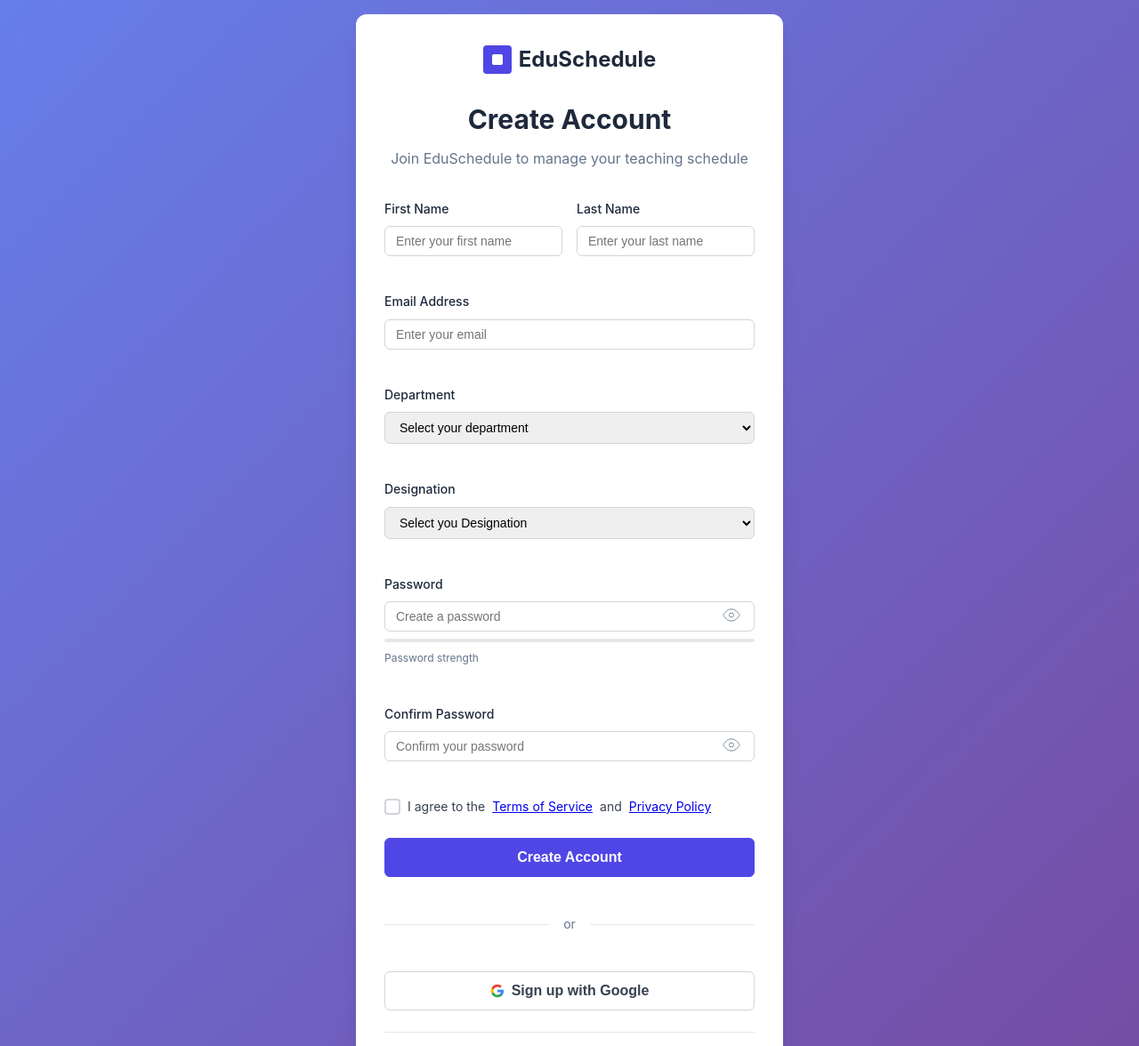
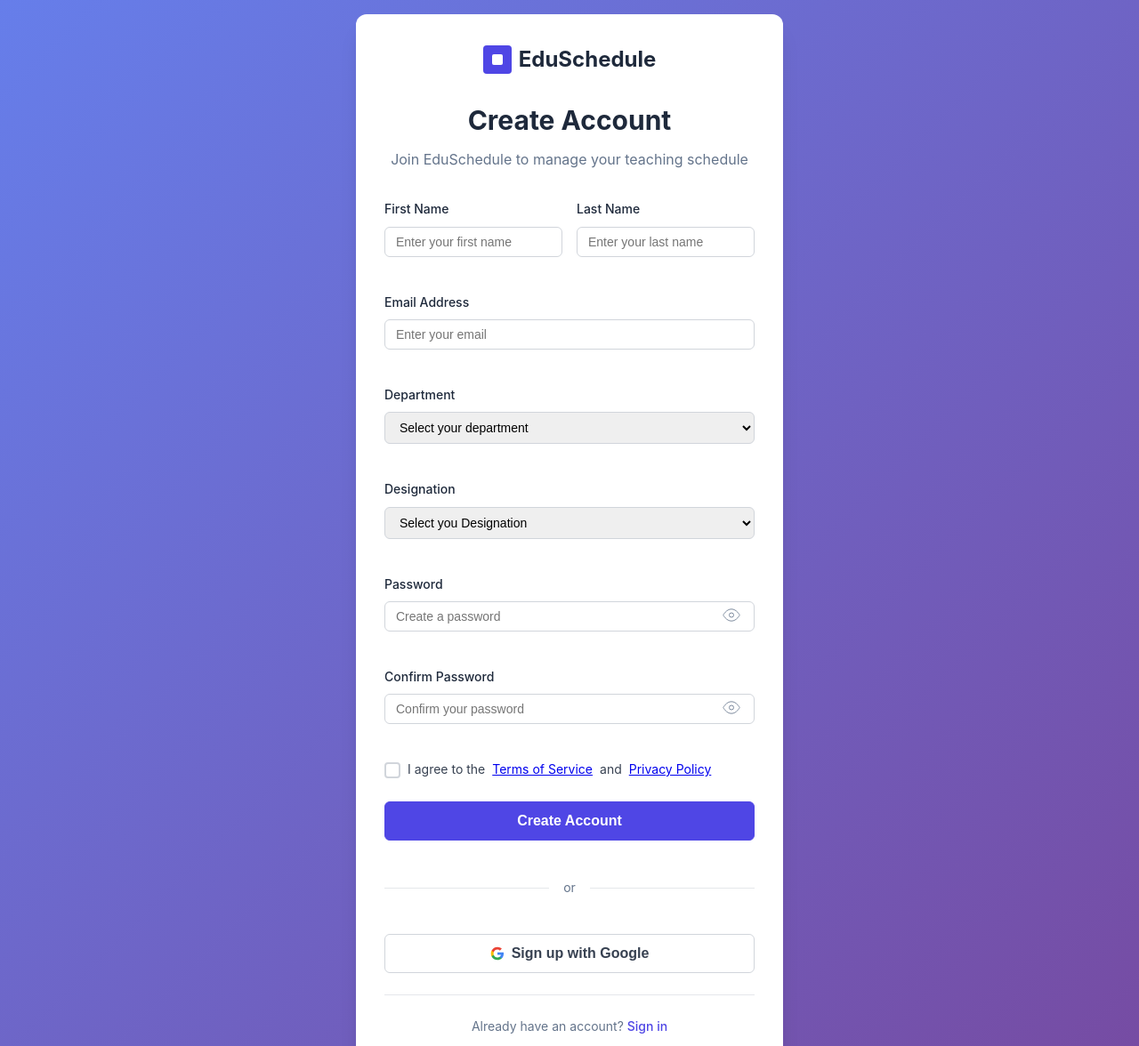
Before and after one commit to jamil-safi/Routine_management, a Flask app: page /signup in a window 1280 px wide. Shown: the top 1176 px of the page at 89% size. Run offline with Flask 3, Linux system fonts and the light colour scheme.

Commit message:
Added Requirements.txt and readme.md

```diff
--- a/templates/signup.html
+++ b/templates/signup.html
@@ -96,12 +96,6 @@
                                             </svg>
                                         </button>
                                     </div>
-                                    <div class="password-strength" id="password-strength">
-                                        <div class="strength-bar">
-                                            <div class="strength-fill"></div>
-                                        </div>
-                                        <span class="strength-text">Password strength</span>
-                                    </div>
                                 </div>
 
                                 <div class="form-group">
```
Also changed, not shown: requirements.txt (added, +13 -0 lines), readme.md (added).
